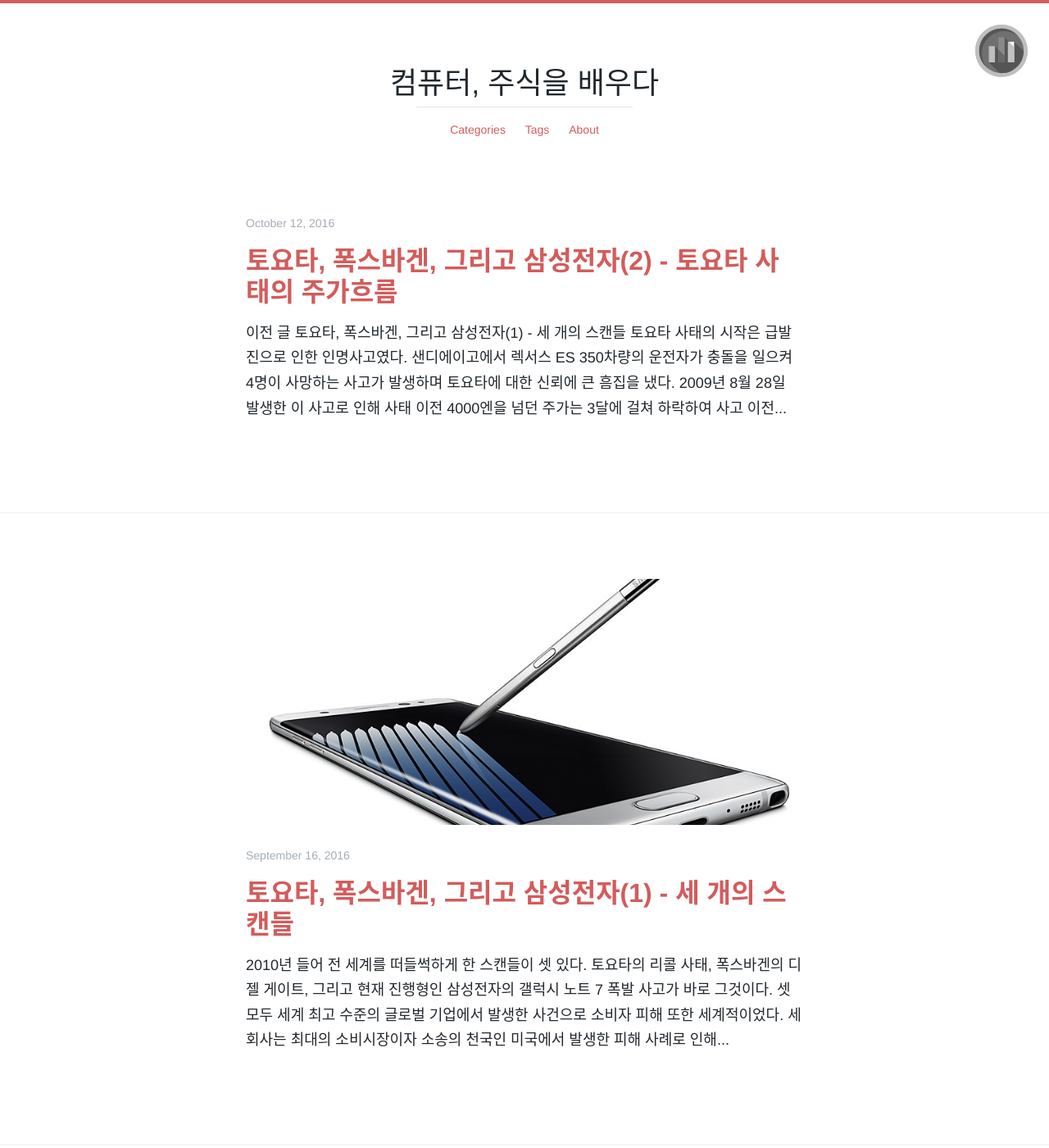
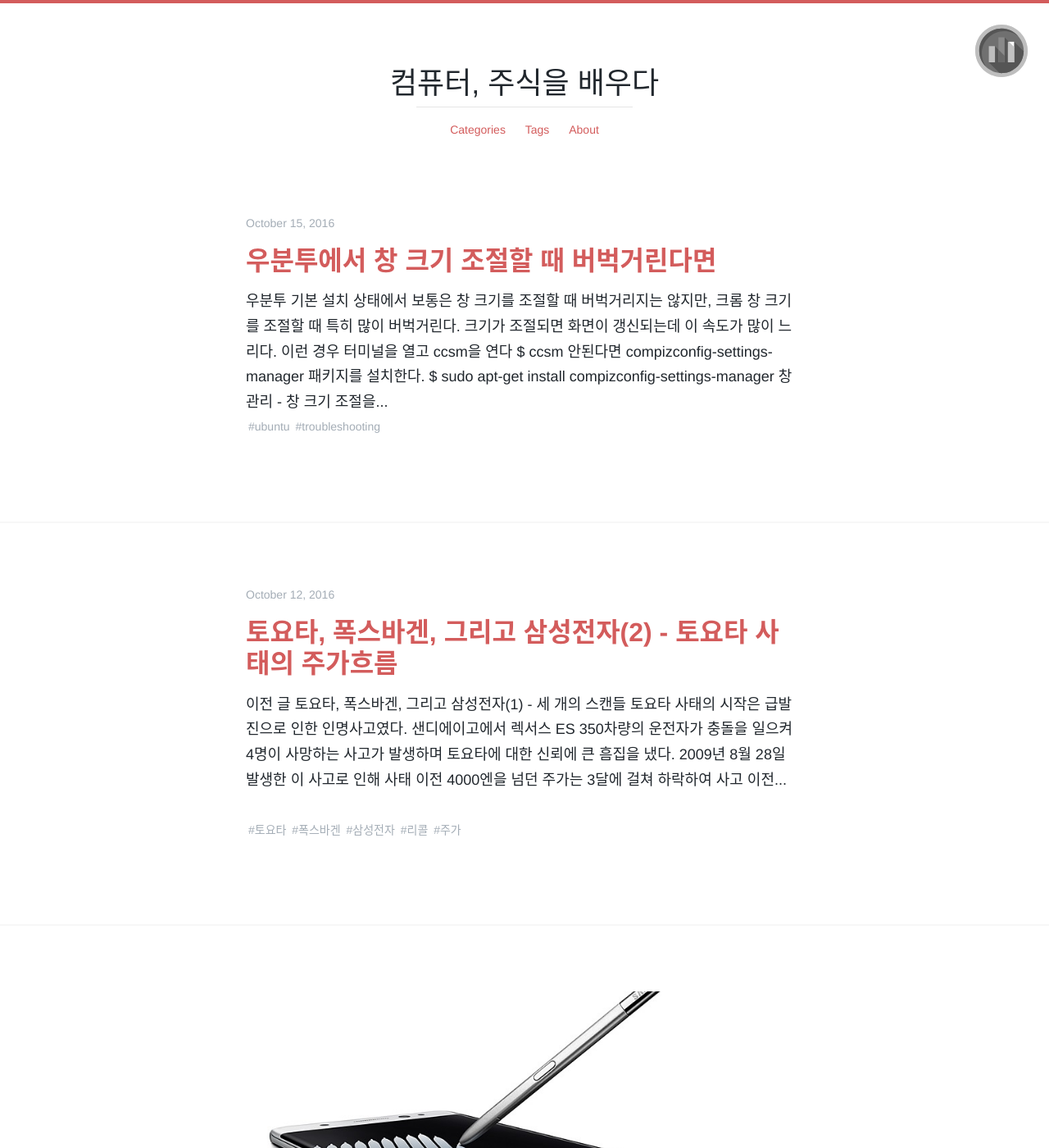
Before and after one commit to MinjeJeon/learningstock, a Jekyll site: the page built from index.html, in a window 1280 px wide and 1400 px high. Shown: the whole window at 82% size. Built offline with Jekyll 4.4.1, drawn with Linux system fonts in a browser that asks for light colours; the list of posts is cut into pages by our own code; some of the changed text lies outside the part shown.

Commit message:
포스트 수정

````diff
--- /dev/null
+++ b/_posts/2016-10-15-turn-off-refreshing-during-resizing.md
@@ -0,0 +1,41 @@
+---
+title: 우분투에서 창 크기 조절할 때 버벅거린다면
+date: 2016-10-15 13:30 +0900
+categories:
+- linux
+tags:
+- ubuntu
+- troubleshooting
+layout: post
+published: true
+---
+
+우분투 기본 설치 상태에서 보통은 창 크기를 조절할 때 버벅거리지는 않지만, 크롬 창 크기를 조절할 때 특히 많이 버벅거린다. 크기가 조절되면 화면이 갱신되는데 이 속도가 많이 느리다.
+
+이런 경우 터미널을 열고 ccsm을 연다
+
+```bash
+$ ccsm
+```
+
+안된다면 compizconfig-settings-manager 패키지를 설치한다.
+
+```bash
+$ sudo apt-get install compizconfig-settings-manager
+```
+
+창 관리 - 창 크기 조절을 선택한다
+{% include ls/image.html
+   src='20160919_compiz-setting-1.png'
+   alt='compiz-setting-1'
+   caption='' %}
+
+
+일반 - 기본 창 크기 조절 모드에서 기본 대신 사각형 등을 선택한다.
+{% include ls/image.html
+   src='20160919_compiz-setting-2.png'
+   alt='compiz-setting-2'
+   caption='' %}
+
+Cinnamon 3.0 등 다른 데스크탑을 환경을 설치하면 이런 설정 없어도 해결된다.
+<http://www.omgubuntu.co.uk/2016/04/how-to-install-cinnamon-3-0-on-ubuntu>
--- a/index.html
+++ b/index.html
@@ -28,6 +28,11 @@ body_class: "home-template user"
     <div class="text">
         <p>{{ post.excerpt | strip_html | truncatewords: 50 }}</p>
         <a href="{{ post.url | prepend: site.baseurl }}" class="readmore">Continue Reading</a>
+        <div class="meta">
+          {% for tag in post.tags %}
+            <span><a href="{{ site.baseurl }}/tag.html#{{ tag }}">#{{ tag }}</a>
+          {% endfor %}
+        </div>
     </div>
 </article>
 {% endfor %}
````
Also changed, not shown: _drafts/2016-09-19-turn-off-refreshing-during-resizing.md (deleted, +0 -36 lines), _posts/2016-09-16-toyota-volkswagen-and-samsung-1.md (+1 -1 lines).
